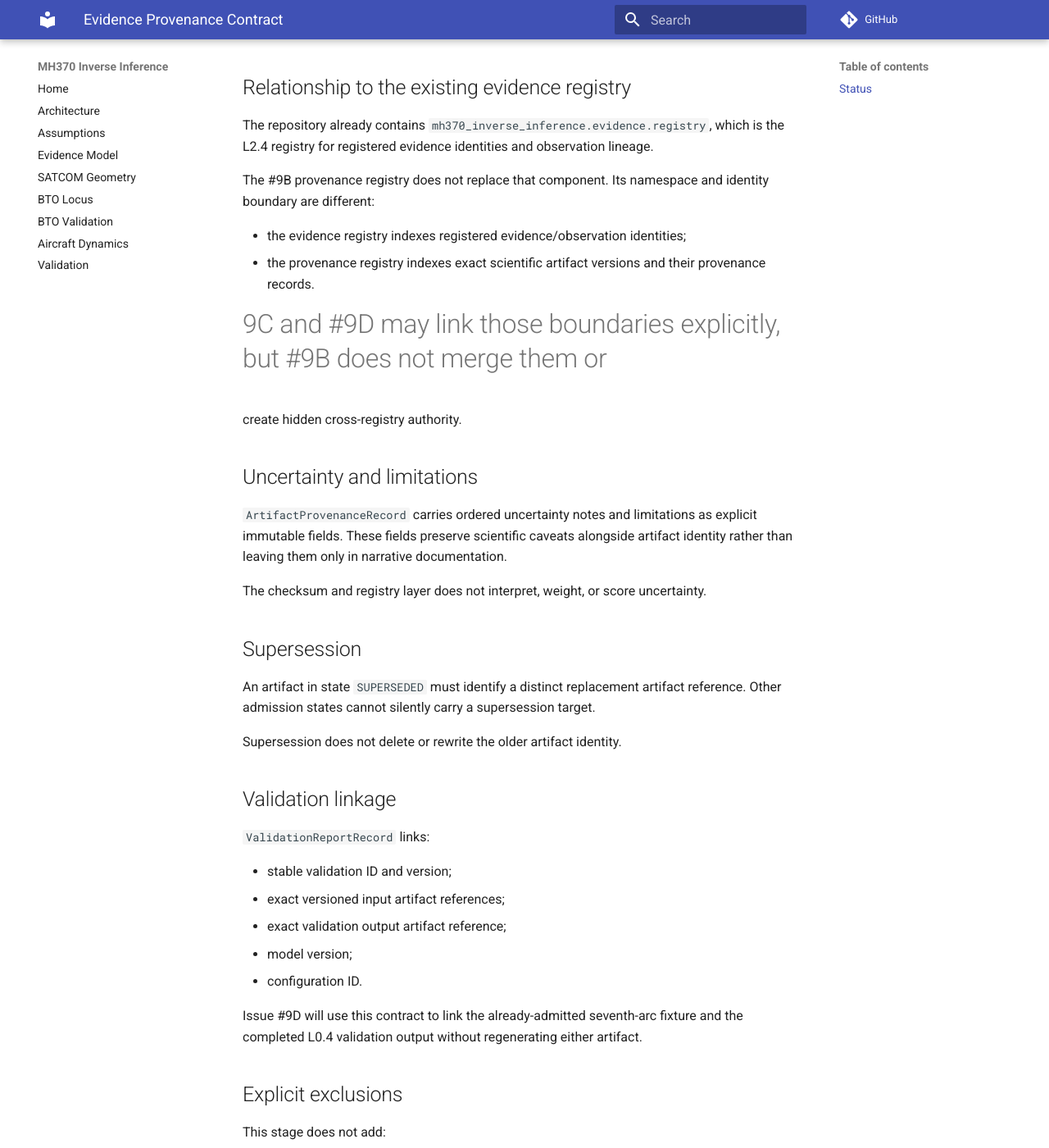
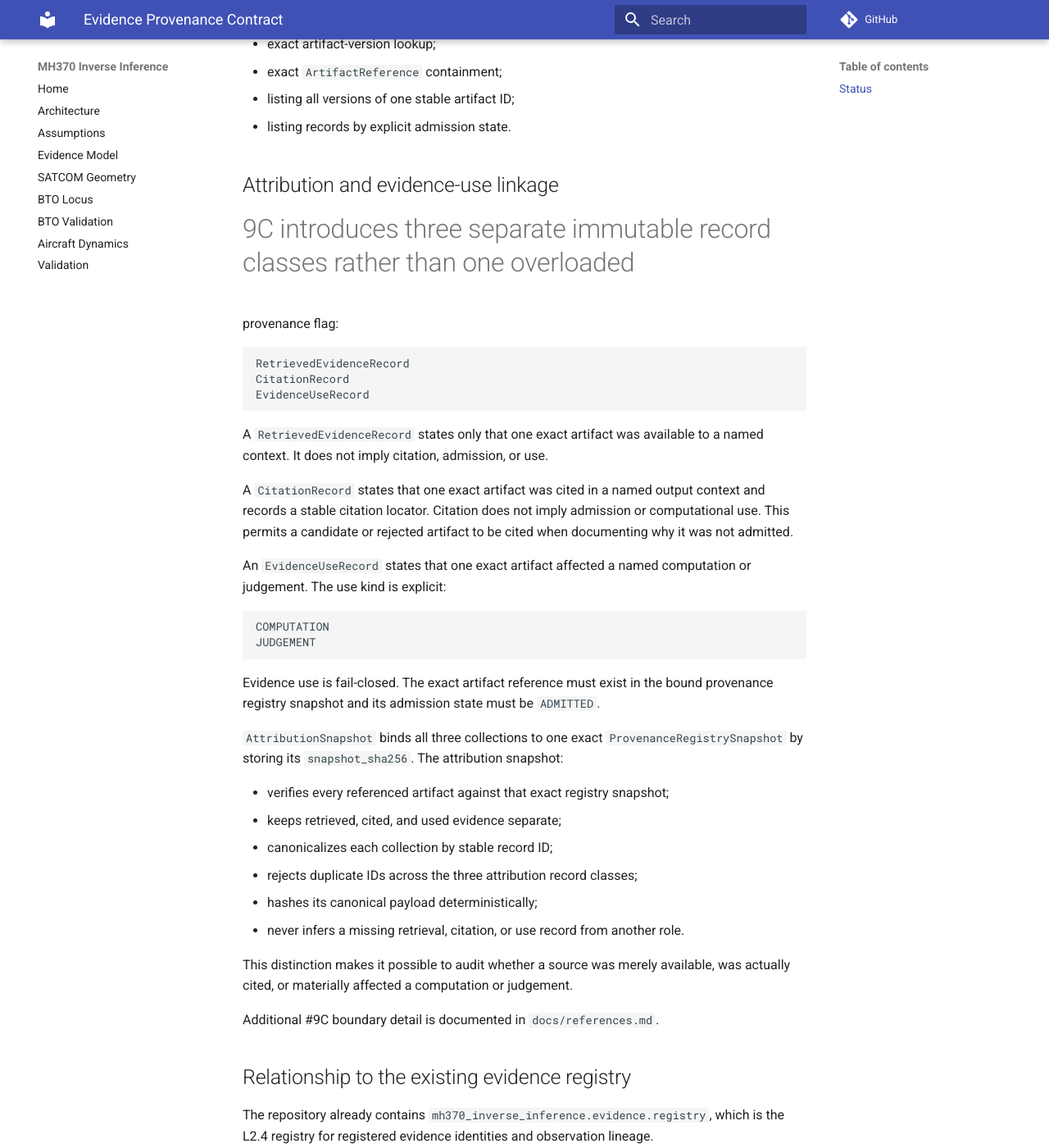
Before and after one commit to bradshawdanni-collab/mh370-inverse-inference, an MkDocs documentation site: the page built from docs/provenance.md, in a window 1280 px wide and 1400 px high, scrolled down 4309 px. Shown: the whole window at 82% size. Built offline with MkDocs 1.6.1 and Material for MkDocs 9.7.7, drawn with Linux system fonts in a browser that asks for light colours; comment, search, counter and statistics services are not loaded; some of the changed text lies outside the part shown.

Commit message:
Document #9C attribution linkage

````diff
--- a/docs/provenance.md
+++ b/docs/provenance.md
@@ -3,15 +3,16 @@
 ## Status
 
 This document defines the repository-level provenance foundation implemented by
-**Issue #9A** and the bounded checksum/registry layer implemented by **Issue
-#9B**.
+**Issue #9A**, the checksum/registry layer implemented by **Issue #9B**, and the
+bounded attribution/evidence-use layer implemented by **Issue #9C**.
 
 #9A established immutable artifact, source, transformation, lifecycle, and
-validation-linkage records. #9B adds deterministic exact-byte SHA-256
-verification and an immutable local provenance registry.
+validation-linkage records. #9B added deterministic exact-byte SHA-256
+verification and an immutable local provenance registry. #9C separates evidence
+that was retrieved, cited, and actually used by a computation or judgement.
 
-Attribution linkage, SATCOM migration, and the final Issue #9 audit remain
-separately gated as #9C through #9E.
+SATCOM migration/linkage and the final Issue #9 audit remain separately gated as
+#9D and #9E.
 
 ## Purpose
 
@@ -38,12 +39,19 @@ The immutable local registry contract is:
 PROVENANCE-REGISTRY-1
 ```
 
+The attribution contract is:
+
+```text
+PROVENANCE-ATTRIBUTION-1
+```
+
 The implementation is in:
 
 ```text
 src/mh370_inverse_inference/provenance/models.py
 src/mh370_inverse_inference/provenance/checksum.py
 src/mh370_inverse_inference/provenance/registry.py
+src/mh370_inverse_inference/provenance/attribution.py
 ```
 
 ## Artifact identity
@@ -84,10 +92,10 @@ REJECTED
 SUPERSEDED
 ```
 
-All provenance records are frozen dataclasses. The #9B registry stores the
-explicit state carried by each record but does not silently promote, demote, or
-reinterpret that state. Scientific admission authority remains with the
-appropriate governed review process.
+All provenance records are frozen dataclasses. The registry stores the explicit
+state carried by each record but does not silently promote, demote, or reinterpret
+that state. Scientific admission authority remains with the appropriate governed
+review process.
 
 ## Source reference
 
@@ -101,8 +109,8 @@ A `SourceReference` records:
 - licence or documented usage terms;
 - exact lowercase SHA-256 content hash.
 
-For a `SOURCE` artifact, the artifact SHA-256 must exactly equal the source
-content hash, and no transformation history is permitted.
+For a `SOURCE` artifact, the artifact SHA-256 must exactly equal the source content
+hash, and no transformation history is permitted.
 
 ## Transformation history
 
@@ -169,21 +177,68 @@ The registry exposes bounded deterministic queries for:
 - listing all versions of one stable artifact ID;
 - listing records by explicit admission state.
 
+## Attribution and evidence-use linkage
+
+#9C introduces three separate immutable record classes rather than one overloaded
+provenance flag:
+
+```text
+RetrievedEvidenceRecord
+CitationRecord
+EvidenceUseRecord
+```
+
+A `RetrievedEvidenceRecord` states only that one exact artifact was available to
+a named context. It does not imply citation, admission, or use.
+
+A `CitationRecord` states that one exact artifact was cited in a named output
+context and records a stable citation locator. Citation does not imply admission
+or computational use. This permits a candidate or rejected artifact to be cited
+when documenting why it was not admitted.
+
+An `EvidenceUseRecord` states that one exact artifact affected a named computation
+or judgement. The use kind is explicit:
+
+```text
+COMPUTATION
+JUDGEMENT
+```
+
+Evidence use is fail-closed. The exact artifact reference must exist in the bound
+provenance registry snapshot and its admission state must be `ADMITTED`.
+
+`AttributionSnapshot` binds all three collections to one exact
+`ProvenanceRegistrySnapshot` by storing its `snapshot_sha256`. The attribution
+snapshot:
+
+- verifies every referenced artifact against that exact registry snapshot;
+- keeps retrieved, cited, and used evidence separate;
+- canonicalizes each collection by stable record ID;
+- rejects duplicate IDs across the three attribution record classes;
+- hashes its canonical payload deterministically;
+- never infers a missing retrieval, citation, or use record from another role.
+
+This distinction makes it possible to audit whether a source was merely available,
+was actually cited, or materially affected a computation or judgement.
+
+Additional #9C boundary detail is documented in `docs/references.md`.
+
 ## Relationship to the existing evidence registry
 
-The repository already contains `mh370_inverse_inference.evidence.registry`,
-which is the L2.4 registry for registered evidence identities and observation
-lineage.
+The repository already contains `mh370_inverse_inference.evidence.registry`, which
+is the L2.4 registry for registered evidence identities and observation lineage.
 
-The #9B provenance registry does not replace that component. Its namespace and
-identity boundary are different:
+The repository-level provenance registry does not replace that component. Its
+namespace and identity boundary are different:
 
 - the evidence registry indexes registered evidence/observation identities;
 - the provenance registry indexes exact scientific artifact versions and their
-  provenance records.
+  provenance records;
+- the attribution layer records downstream relationship to exact provenance
+  artifacts without merging either registry.
 
-#9C and #9D may link those boundaries explicitly, but #9B does not merge them or
-create hidden cross-registry authority.
+#9D may create explicit adapters between those boundaries, but #9C does not create
+hidden cross-registry authority.
 
 ## Uncertainty and limitations
 
@@ -191,7 +246,8 @@ create hidden cross-registry authority.
 explicit immutable fields. These fields preserve scientific caveats alongside
 artifact identity rather than leaving them only in narrative documentation.
 
-The checksum and registry layer does not interpret, weight, or score uncertainty.
+The checksum, registry, and attribution layers do not interpret, weight, or score
+uncertainty.
 
 ## Supersession
 
@@ -210,8 +266,9 @@ Supersession does not delete or rewrite the older artifact identity.
 - model version;
 - configuration ID.
 
-Issue #9D will use this contract to link the already-admitted seventh-arc fixture
-and the completed L0.4 validation output without regenerating either artifact.
+Issue #9D will use this contract together with #9C attribution to link the
+already-admitted seventh-arc fixture and the completed L0.4 validation output
+without regenerating either artifact.
 
 ## Explicit exclusions
 
@@ -219,7 +276,7 @@ This stage does not add:
 
 - automatic filesystem discovery or registry population;
 - in-place registry mutation;
-- citation or evidence-use attribution;
+- implicit admission based on retrieval or citation;
 - automatic source discovery;
 - network retrieval;
 - source-authority promotion;
````
Also changed, not shown: other parts of docs/provenance.md (+2 -2 lines).
